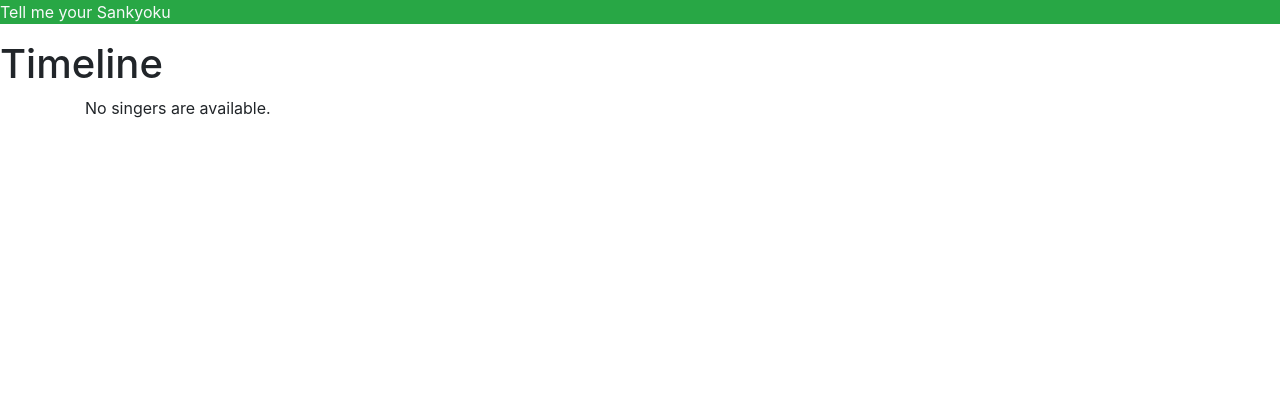
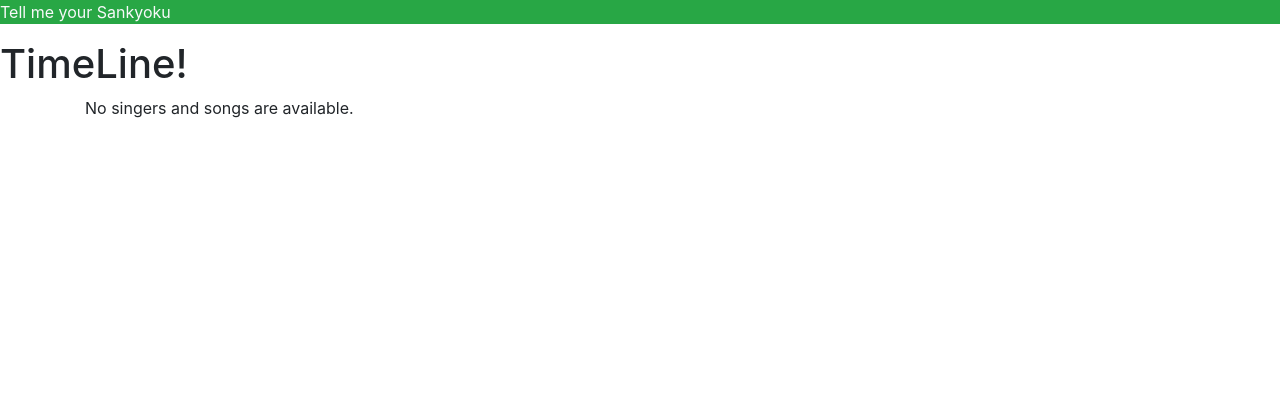
Before and after one commit to osuossu8/my-three, a Django app: page /apps/ in a window 1280 px wide. Shown: the top 420 px of the page. Run offline with Django 3.2, Linux system fonts and the light colour scheme; data that the repository does not hold is empty; some libraries are stand-ins or nearby versions.

Commit message:
heroku ok

```diff
--- a/apps/templates/apps/index.html
+++ b/apps/templates/apps/index.html
@@ -5,7 +5,7 @@
 {% block body %}
 
         <div class="page-header">
-            <h1 id="timeline">Timeline</h1>
+            <h1 id="timeline">TimeLine!</h1>
         </div>
 
     <div class="container">
@@ -39,7 +39,7 @@
             {% endfor %}
 
               {% else %}
-                  <p>No singers are available.</p>
+                  <p>No singers and songs are available.</p>
               {% endif %}
 
     </div>
```
